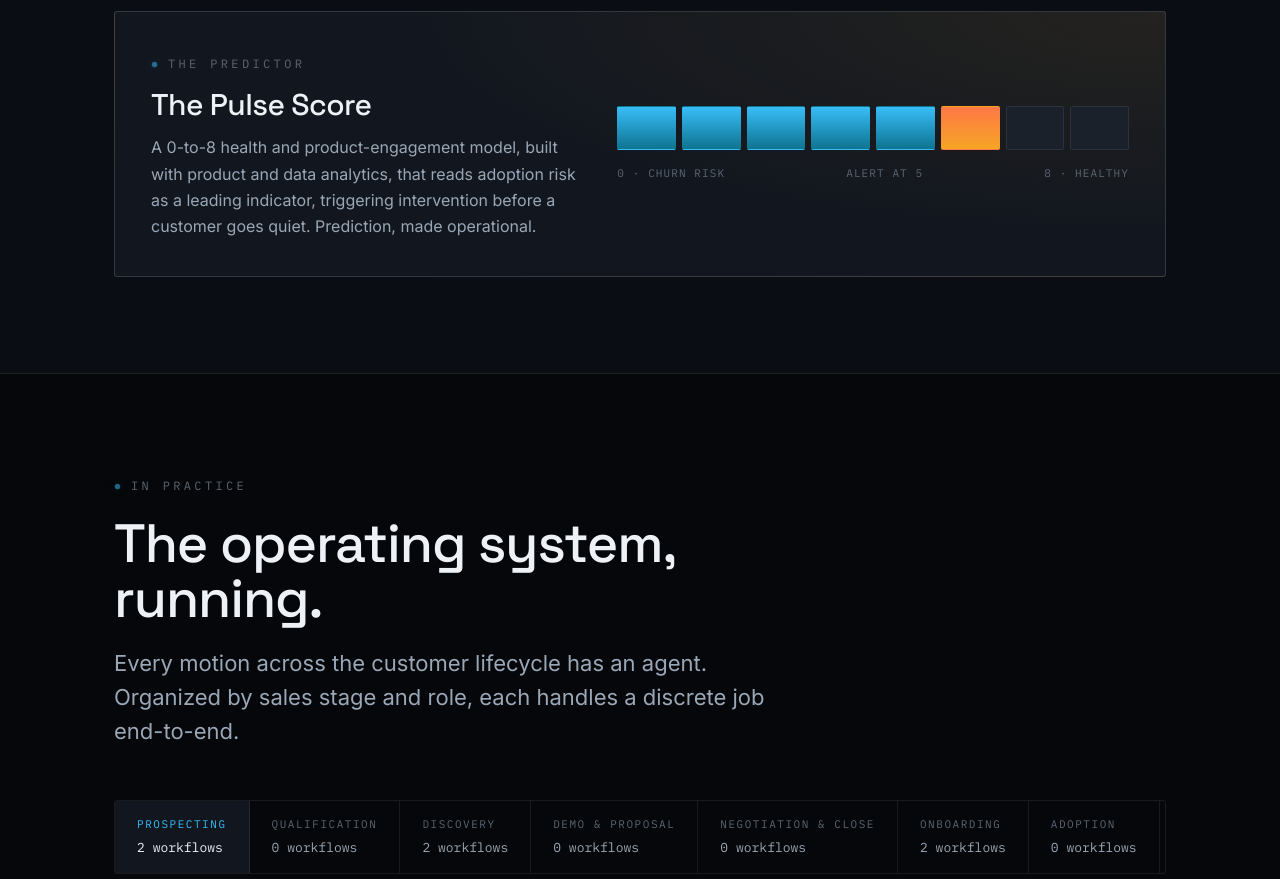
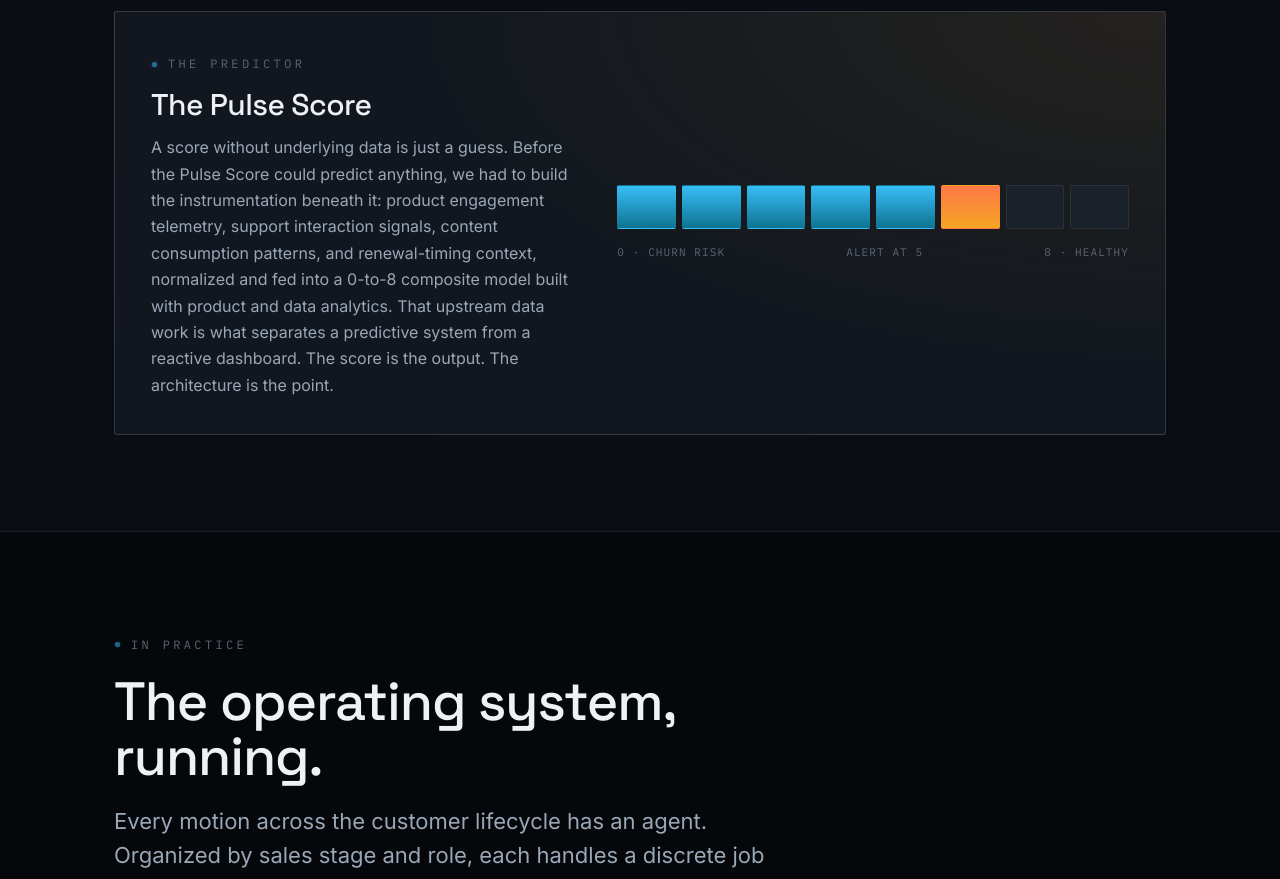
Before and after one commit to imreallyintoit/mattryan-ai, a Next.js app: page / in a window 1280 px wide. Shown: the part 3120-3999 px from the top of the page. Built offline with nearby package versions, Linux system fonts and the light colour scheme.

Commit message:
Elaborate on Pulse Score data architecture

```diff
--- a/app/page.tsx
+++ b/app/page.tsx
@@ -205,10 +205,15 @@ export default function Home() {
                 The Pulse Score
               </h3>
               <p>
-                A 0-to-8 health and product-engagement model, built with product
-                and data analytics, that reads adoption risk as a leading
-                indicator, triggering intervention before a customer goes
-                quiet. Prediction, made operational.
+                A score without underlying data is just a guess. Before the
+                Pulse Score could predict anything, we had to build the
+                instrumentation beneath it: product engagement telemetry,
+                support interaction signals, content consumption patterns, and
+                renewal-timing context, normalized and fed into a 0-to-8
+                composite model built with product and data analytics. That
+                upstream data work is what separates a predictive system from
+                a reactive dashboard. The score is the output. The architecture
+                is the point.
               </p>
             </div>
             <div className="pulse-meter">
```
